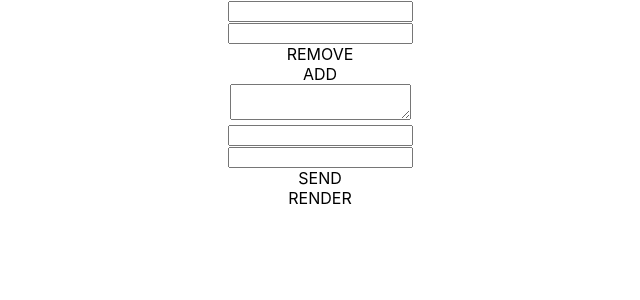
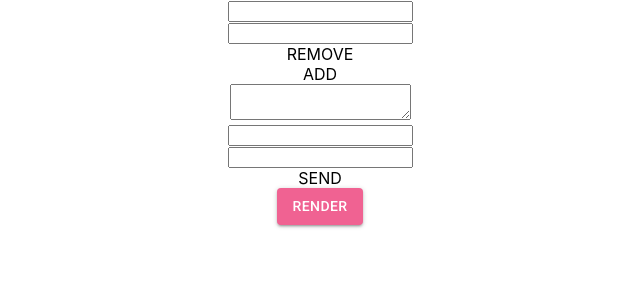
Before and after one commit to fulcircle/templatey, a React (Create React App) app in the folder frontend/: page / in a window 1280 px wide. Shown: the top 300 px of the page, without its empty margins (320-960 px from the left). Built offline with nearby package versions, Linux system fonts and the light colour scheme.

Commit message:
Fix order of validation when rendering or sending template.  Add Material-UI

```diff
--- a/frontend/package.json
+++ b/frontend/package.json
@@ -3,6 +3,8 @@
   "version": "0.1.0",
   "private": true,
   "dependencies": {
+    "@material-ui/core": "^3.9.0",
+    "@material-ui/icons": "^3.0.2",
     "@types/dompurify": "^0.0.32",
     "@types/jest": "23.3.13",
     "@types/node": "10.12.18",
@@ -17,6 +19,7 @@
     "react-scripts": "2.1.3",
     "reflect-metadata": "^0.1.13",
     "sass-loader": "^7.1.0",
+    "typeface-roboto": "^0.0.54",
     "typescript": "3.2.4"
   },
   "scripts": {
--- a/frontend/src/App.tsx
+++ b/frontend/src/App.tsx
@@ -11,6 +11,10 @@ import EmailPane from "./components/EmailPane/EmailPane";
 import {ValidationError, validateSync} from "class-validator";
 import {TemplateFields} from "./data/request/TemplateFields.class";
 import {Util} from "./util/Util";
+
+// Material-UI
+import 'typeface-roboto'
+import {Button} from '@material-ui/core/'
 
 class Validation {
 
@@ -80,6 +84,9 @@ class App extends Component<{}, State> {
 
     async renderTemplate() {
 
+        let validation = new Validation(this.state.validation);
+        validation.pristine = false;
+        this.setState({validation: validation}, async () => {
             let valid = this.validate(['render']);
             if (valid) {
 
@@ -89,9 +96,9 @@ class App extends Component<{}, State> {
 
                     if (rendered.template_error.has_error) {
                         alert("There was an error when rendering your template: " + rendered.template_error.error_msg + " Please check your template text is properly formulated.")
+                    } else {
+                        this.setState({rendered: rendered});
                     }
-
-                this.setState({rendered: rendered});
 
                 } catch (e) {
 
@@ -103,10 +110,8 @@ class App extends Component<{}, State> {
                     alert(alert_text)
                 }
             }
+        })
 
-        let validation = new Validation(this.state.validation);
-        validation.pristine = false;
-        this.setState({validation: validation})
     }
 
     onEmailFieldsChange(event: ChangeEvent<HTMLInputElement|HTMLTextAreaElement>, emailFields: EmailFields, property: string) {
@@ -122,6 +127,10 @@ class App extends Component<{}, State> {
 
     async sendEmail() {
 
+        let validation = new Validation(this.state.validation);
+        validation.pristine = false;
+
+        this.setState({validation: validation}, async () => {
             let valid = this.validate(['email']);
             if (valid) {
                 try {
@@ -141,11 +150,7 @@ class App extends Component<{}, State> {
 
                     alert(alert_text)
                 }
-        }
-
-        let validation = new Validation(this.state.validation);
-        validation.pristine = false;
-        this.setState({validation: validation})
+            }})
     }
 
     validate(groups: Array<string>=[]) {
@@ -192,9 +197,9 @@ class App extends Component<{}, State> {
                                              property: string) => this.onEmailFieldsChange(event, emailFields, property)}
                     />
 
-                    <div className="render_button" onClick={ () => this.renderTemplate() }>
-                        RENDER
-                    </div>
+                    <Button variant="contained" color="primary" className="render_button" onClick={ () => this.renderTemplate() }>
+                        Render
+                    </Button>
 
                 </ValidationContext.Provider>
 
--- a/frontend/src/index.tsx
+++ b/frontend/src/index.tsx
@@ -4,8 +4,28 @@ import ReactDOM from 'react-dom';
 import './index.css';
 import App from './App';
 import * as serviceWorker from './serviceWorker';
+import { MuiThemeProvider, createMuiTheme } from '@material-ui/core/styles';
 
-ReactDOM.render(<App />, document.getElementById('root'));
+
+const theme = createMuiTheme({
+    palette: {
+        primary: {
+            main: '#f06292'
+        },
+        secondary: {
+            main: '#ec407a'
+        },
+    },
+    typography: {
+        useNextVariants: true,
+    }
+});
+
+ReactDOM.render(
+    <MuiThemeProvider theme={theme}>
+        <App />
+    </MuiThemeProvider>,
+        document.getElementById('root'));
 
 // If you want your app to work offline and load faster, you can change
 // unregister() to register() below. Note this comes with some pitfalls.
```
Also changed, not shown: 1 other file (tests, documents, lock files or other folders). Lines whose indentation alone changed are shown as unchanged.
